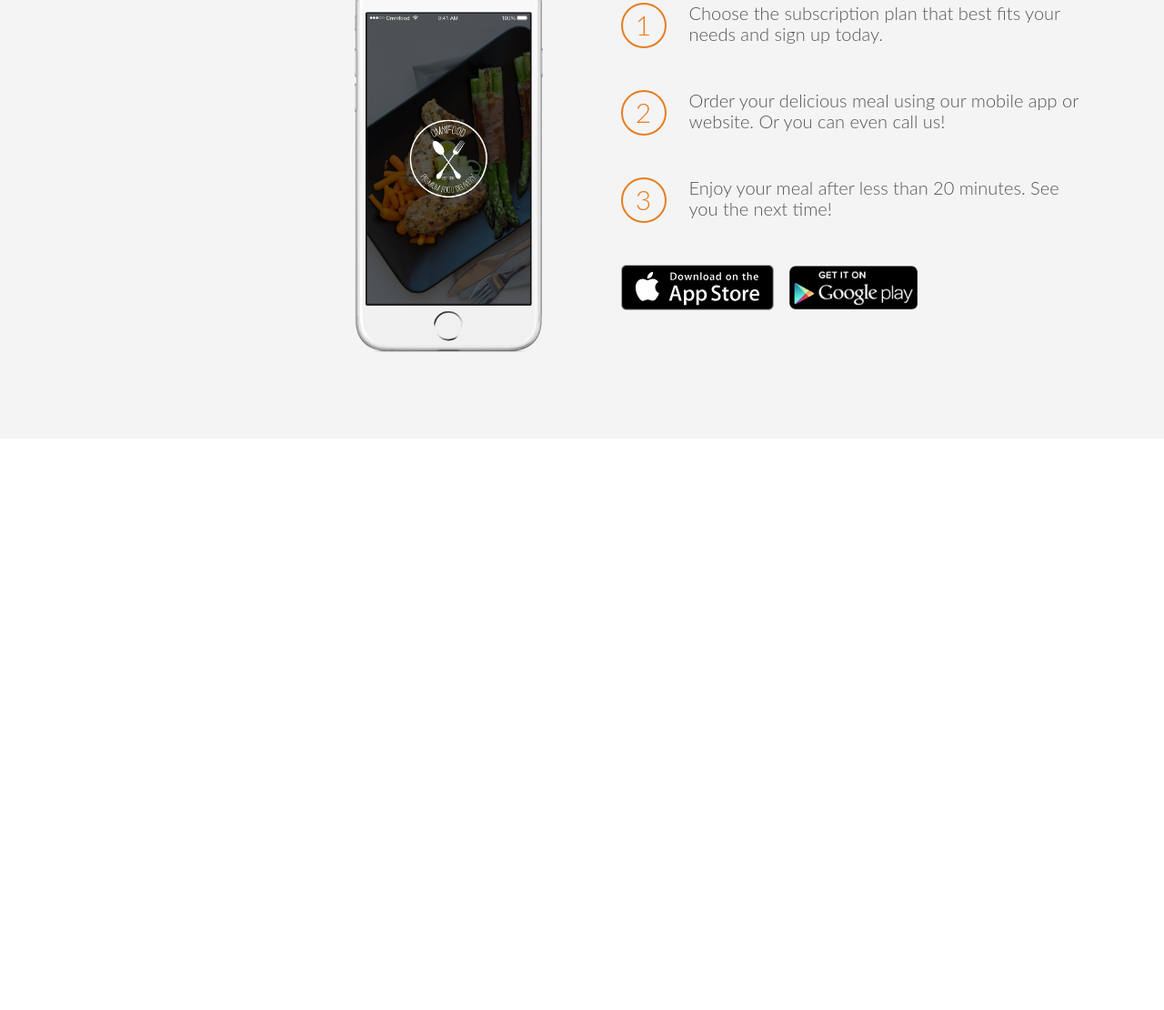
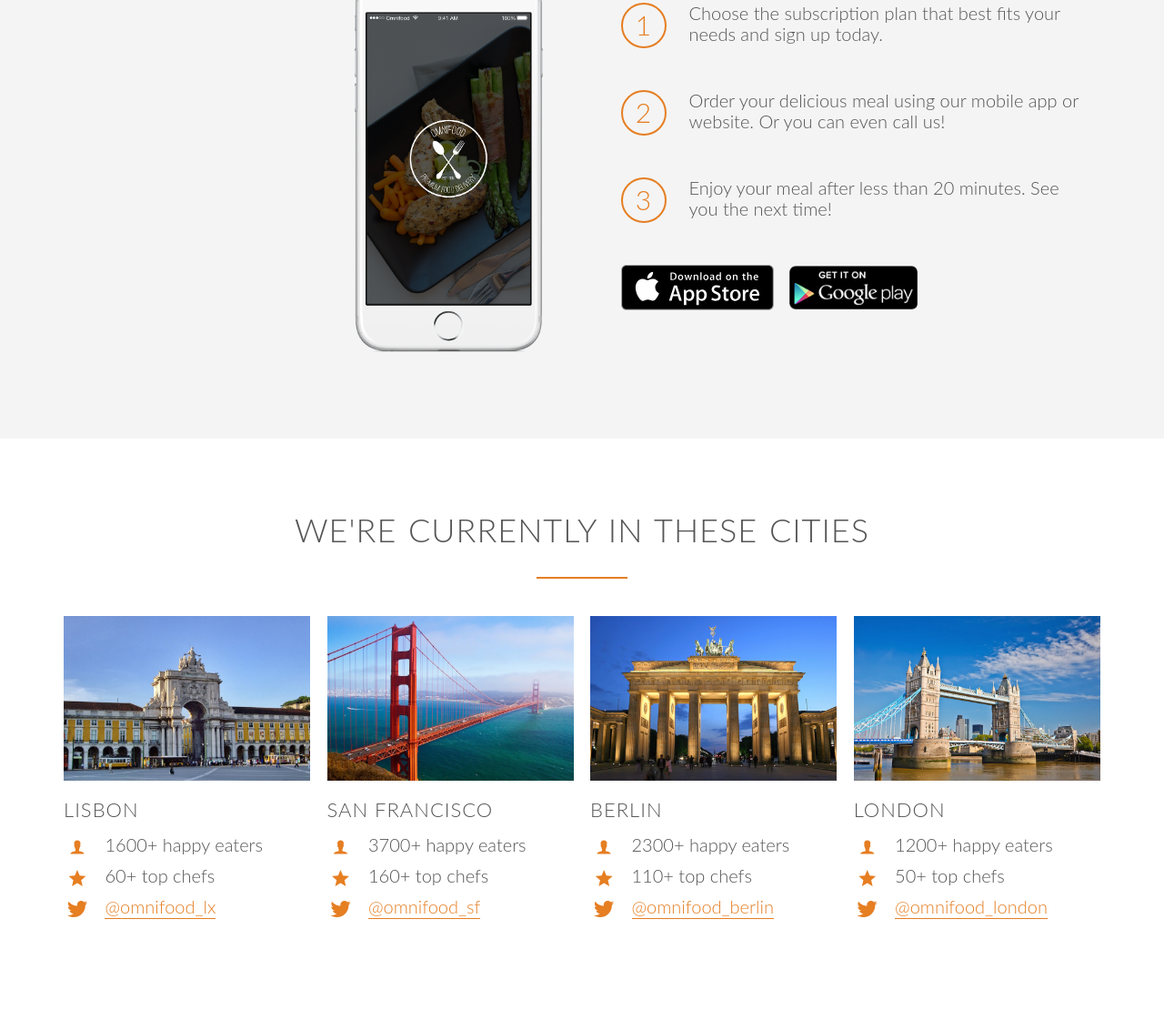
Before and after one commit to sobanjawaid26/omnifood_frontend, a plain HTML site: page index.html in a window 1280 px wide. Shown: the part 2221-3331 px from the top of the page at 91% size. Before the commit the page ends 2703 px from the top, so only its background shows below. Drawn offline with Linux system fonts and the light colour scheme; files whose address does not match are found by name.

Commit message:
cities Section added

```diff
--- a/index.html
+++ b/index.html
@@ -8,13 +8,18 @@
     <link rel="stylesheet" href="resources/css/main.css">
     <link rel="stylesheet" href="resources/css/header_and_features.css">
     <link rel="stylesheet" href="resources/css/favourite_meal_and_how_it_works_section.css">
+    <link rel="stylesheet" href="resources/css/cities_and_customer_testimonials.css">
+    <link rel="stylesheet" href="resources/css/sign_up_and_contact_form.css">
+    <link rel="stylesheet" href="resources/css/footer.css">
     <link rel="stylesheet" href="vendors/css/normalize.css">
     <link rel="stylesheet" href="vendors/css/grid.css">
     <link rel="stylesheet" href="vendors/css/ionicons.min.css">
-
     <title>OmniFoods</title>
 </head>
 <body>
+    <!-- ***********************************************************************************
+                                           Header
+************************************************************************************* -->
     <header>
         <nav>
             <div class="row">
@@ -122,6 +127,9 @@
 
         </ul>
     </section>
+     <!-- ***********************************************************************************
+                                    Section-Steps
+    ************************************************************************************* -->
     <section class="section-steps">
         <div class="row">
             <h2 class="heading-2"> How it works &mdash; Simple as 1, 2, 3</h2>
@@ -149,13 +157,107 @@
             </div>
         </div>
     </section>
+     <!-- ***********************************************************************************
+                                    Section-Cities
+    ************************************************************************************* -->
+    <section class="section-cities">
+        <div class="row">
+            <h2 class="heading-2">We're currently in these cities</h2>
+        </div>
+        <div class="row">
+            <div class="col span-1-of-4 box">
+                <img src="resources/img/lisbon-3.jpg" alt="lisbon">
+                <h3 class="heading-3">Lisbon</h3>
+                <div class="city-feature">
+                    <i class="ion-ios-person icon-small"></i>
+                    1600+ happy eaters
+                </div>
+                <div class="city-feature">
+                    <i class="ion-android-star icon-small"></i>
+                    60+ top chefs
+                </div>
+                <div class="city-feature">
+                    <i class="ion-social-twitter icon-small"></i>
+                    <a class="city-link"  href="#">@omnifood_lx</a>
+                </div>
+            </div>
+            <div class="col span-1-of-4 box">
+                <img src="resources/img/san-francisco.jpg" alt="san-francisco">
+                <h3 class="heading-3">San Francisco</h3>
+                <div class="city-feature">
+                    <i class="ion-ios-person icon-small"></i>
+                    3700+ happy eaters
+                </div>
+                <div class="city-feature">
+                    <i class="ion-android-star icon-small"></i>
+                    160+ top chefs
+                </div>
+                <div class="city-feature">
+                    <i class="ion-social-twitter icon-small"></i>
+                    <a  class="city-link" href="#">@omnifood_sf</a>
+                </div>
+            </div>
+            <div class="col span-1-of-4 box">
+                <img src="resources/img/berlin.jpg" alt="berlin">
+                <h3 class="heading-3">Berlin</h3>
+                <div class="city-feature">
+                    <i class="ion-ios-person icon-small"></i>
+                    2300+ happy eaters
+                </div>
+                <div class="city-feature">
+                    <i class="ion-android-star icon-small"></i>
+                    110+ top chefs
+                </div>
+                <div class="city-feature">
+                    <i class="ion-social-twitter icon-small"></i>
+                    <a  class="city-link" href="#">@omnifood_berlin</a>
+                </div>
+            </div>
+            <div class="col span-1-of-4 box">
+                <img src="resources/img/london.jpg" alt="london">
+                <h3 class="heading-3">London</h3>
+                <div class="city-feature">
+                    <i class="ion-ios-person icon-small"></i>
+                    1200+ happy eaters
+                </div>
+                <div class="city-feature">
+                    <i class="ion-android-star icon-small"></i>
+                    50+ top chefs
+                </div>
+                <div class="city-feature">
+                    <i class="ion-social-twitter icon-small"></i>
+                    <a class="city-link" href="#">@omnifood_london</a>
+                </div>
+            </div>
+        </div>
+
+
+
+    </section>
 </body>
 </html>
 <!--
-    Section 3: How it works
-    Title: How it works - Simple as 1, 2, 3
+        Section 4: Cities
+        Title:
 
-    1. Choose the subscription plan that best fits your needs and sign up today.
-    2. Order your delicious meal using our mobile app or website. Or you can even call us!
-    3. Enjoy your meal after less than 20 minutes. See you the next time!
+        Lisbon
+        1600+ happy eaters
+        60+ top chefs
+        @omnifood_lx
+
+        San Francisco
+        3700+ happy eaters
+        160+ top chefs
+        @omnifood_sf
+
+        Berlin
+        2300+ happy eaters
+        110+ top chefs
+        @omnifood_berlin
+
+        London
+        1200+ happy eaters
+        50+ top chefs
+        @omnifood_london
+
 -->
--- /dev/null
+++ b/resources/css/cities_and_customer_testimonials.css
@@ -0,0 +1,37 @@
+.box img {
+    width: 100%;
+    height: auto;
+    margin-bottom: 15px;
+}
+
+.city-feature {
+    margin-bottom: 5px;
+}
+
+.icon-small {
+    display: inline-block;
+    width: 30px;
+    text-align: center;
+    color: #e67e22;
+    font-size: 120%;
+    margin-right: 10px;
+
+    /* secrets to align text and icons */
+    line-height:120%;
+    vertical-align: middle;
+}
+
+.city-link:link,
+.city-link:visited {
+    text-decoration: none;
+    color: #e67e22;
+    padding-bottom: 1px;
+    border-bottom: 1px solid #e67e22;
+    transition: border-bottom 0.3s, color 0.3s;
+}
+
+.city-link:hover,
+.city-link:active {
+    color: #555;
+    border-bottom: 1px solid #555;
+}
```
Also changed, not shown: resources/css/footer.css (added), resources/css/sign_up_and_contact_form.css (added), resources/img/berlin.jpg (added), resources/img/lisbon-3.jpg (added), resources/img/london.jpg (added), resources/img/san-francisco.jpg (added).
